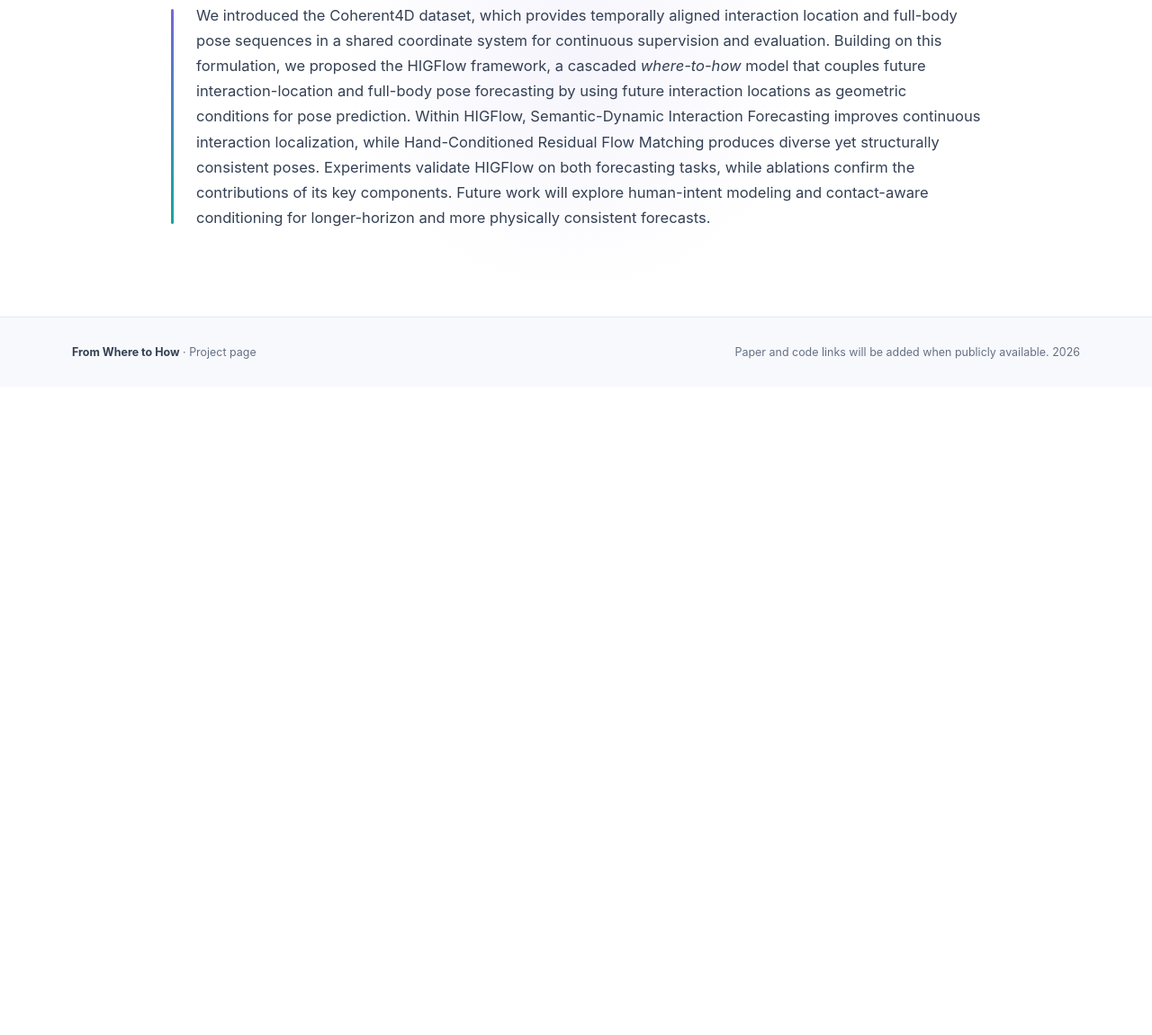
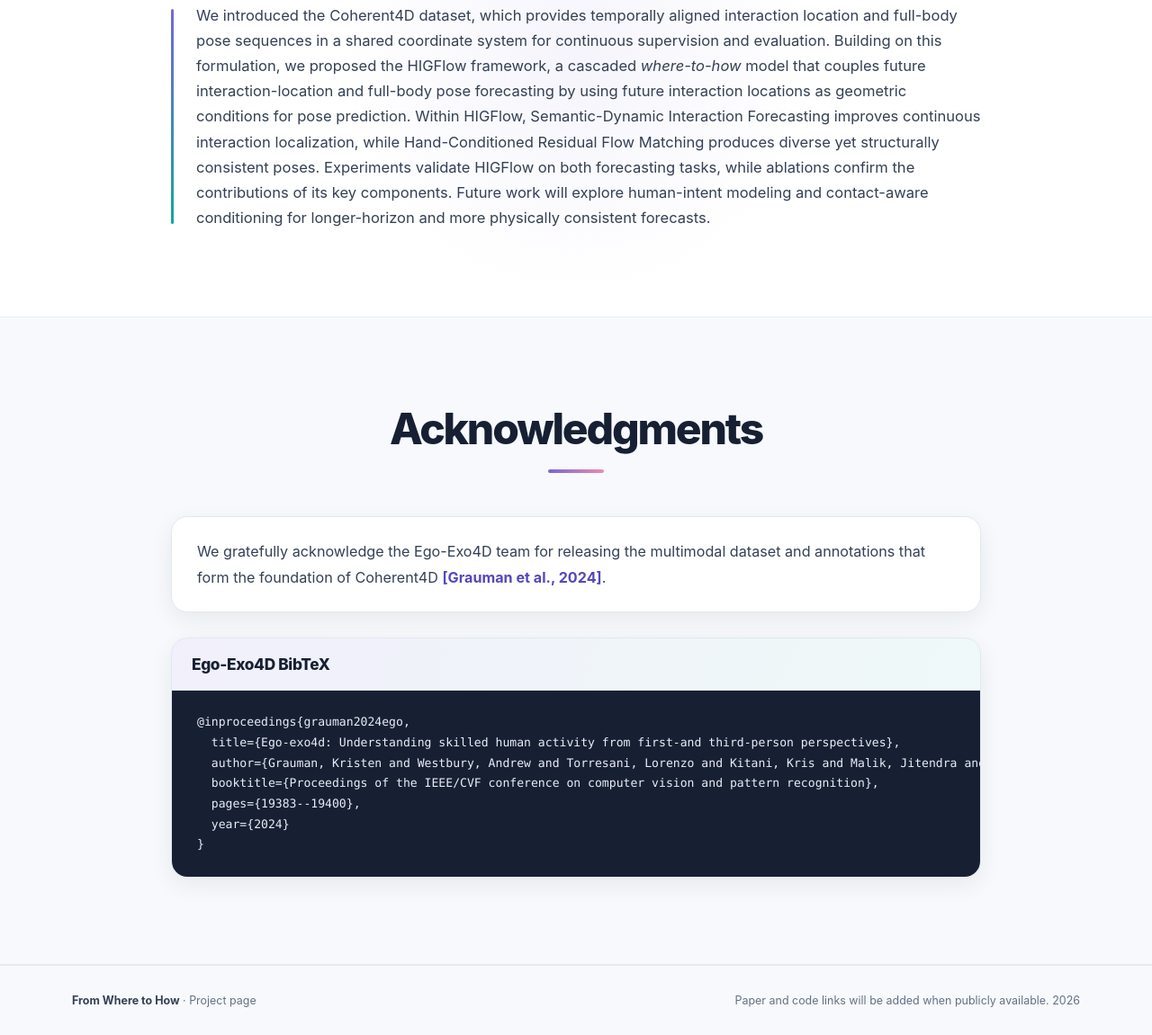
Before and after one commit to CorrineQiu/from-where-to-how, a plain HTML site: page index.html in a window 1280 px wide. Shown: the part 9485-10636 px from the top of the page at 90% size. Before the commit the page ends 9915 px from the top, so only its background shows below. Drawn offline with Linux system fonts and the light colour scheme.

Commit message:
Add Ego-Exo4D acknowledgment and citation

```diff
--- a/index.html
+++ b/index.html
@@ -615,6 +615,36 @@
         </div>
       </div>
     </section>
+
+    <section class="section section-tint acknowledgments" id="acknowledgments">
+      <div class="container narrow">
+        <div class="section-heading centered reveal">
+          <h2>Acknowledgments</h2>
+          <span class="title-rule" aria-hidden="true"></span>
+        </div>
+
+        <div class="acknowledgment-card reveal">
+          <p>
+            We gratefully acknowledge the Ego-Exo4D team for releasing the multimodal
+            dataset and annotations that form the foundation of Coherent4D
+            <a href="#ego-exo4d-citation">[Grauman et al., 2024]</a>.
+          </p>
+        </div>
+
+        <div class="citation-card reveal" id="ego-exo4d-citation">
+          <div class="citation-heading">
+            <h3>Ego-Exo4D BibTeX</h3>
+          </div>
+          <pre><code>@inproceedings{grauman2024ego,
+  title={Ego-exo4d: Understanding skilled human activity from first-and third-person perspectives},
+  author={Grauman, Kristen and Westbury, Andrew and Torresani, Lorenzo and Kitani, Kris and Malik, Jitendra and Afouras, Triantafyllos and Ashutosh, Kumar and Baiyya, Vijay and Bansal, Siddhant and Boote, Bikram and others},
+  booktitle={Proceedings of the IEEE/CVF conference on computer vision and pattern recognition},
+  pages={19383--19400},
+  year={2024}
+}</code></pre>
+        </div>
+      </div>
+    </section>
   </main>
 
   <footer>
--- a/styles.css
+++ b/styles.css
@@ -1244,6 +1244,72 @@ tr.cooking-head > th {
   color: var(--purple);
 }
 
+.acknowledgment-card,
+.citation-card {
+  overflow: hidden;
+  border: 1px solid var(--line);
+  border-radius: var(--radius);
+  background: var(--paper);
+  box-shadow: var(--shadow-soft);
+}
+
+.acknowledgment-card {
+  padding: 24px 28px;
+  color: var(--ink-soft);
+  font-size: 1.01rem;
+  line-height: 1.75;
+}
+
+.acknowledgment-card p {
+  margin: 0;
+}
+
+.acknowledgment-card a {
+  color: var(--purple-dark);
+  font-weight: 700;
+  text-decoration: none;
+}
+
+.acknowledgment-card a:hover {
+  text-decoration: underline;
+  text-underline-offset: 3px;
+}
+
+.citation-card {
+  margin-top: 28px;
+}
+
+.citation-heading {
+  padding: 17px 22px;
+  border-bottom: 1px solid var(--line);
+  background: linear-gradient(105deg, rgba(117, 103, 217, 0.1), rgba(20, 167, 156, 0.07));
+}
+
+.citation-heading h3 {
+  margin: 0;
+  color: var(--ink);
+  font-size: 1.08rem;
+  font-weight: 760;
+  letter-spacing: -0.02em;
+  line-height: 1.35;
+}
+
+.citation-card pre {
+  overflow-x: auto;
+  margin: 0;
+  padding: 24px 28px;
+  color: #e8edf7;
+  background: #172033;
+  font-size: 0.82rem;
+  line-height: 1.65;
+  tab-size: 2;
+  white-space: pre;
+}
+
+.citation-card code {
+  font-family: "SFMono-Regular", Consolas, "Liberation Mono", Menlo, monospace;
+}
+
 footer {
   padding: 28px 24px;
   border-top: 1px solid var(--line);
@@ -1570,6 +1636,19 @@ footer {
     padding: 10px;
   }
 
+  .acknowledgment-card {
+    padding: 19px 20px;
+  }
+
+  .citation-heading {
+    padding: 14px 16px;
+  }
+
+  .citation-card pre {
+    padding: 19px 20px;
+    font-size: 0.73rem;
+  }
+
   .demo-tabs {
     display: grid;
     grid-template-columns: 1fr 1fr;
```
